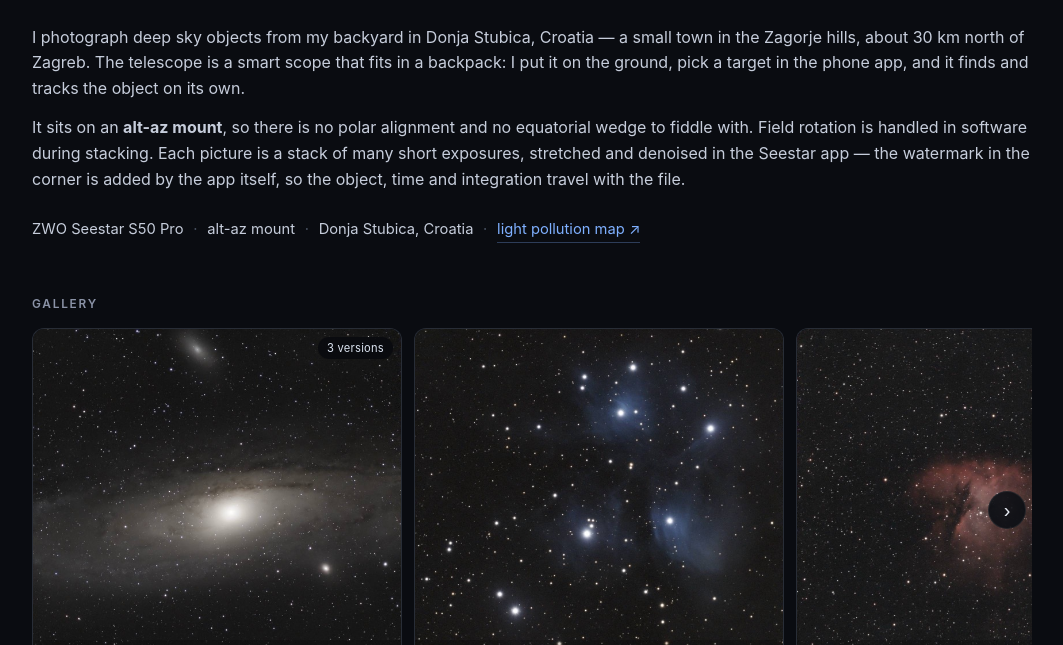
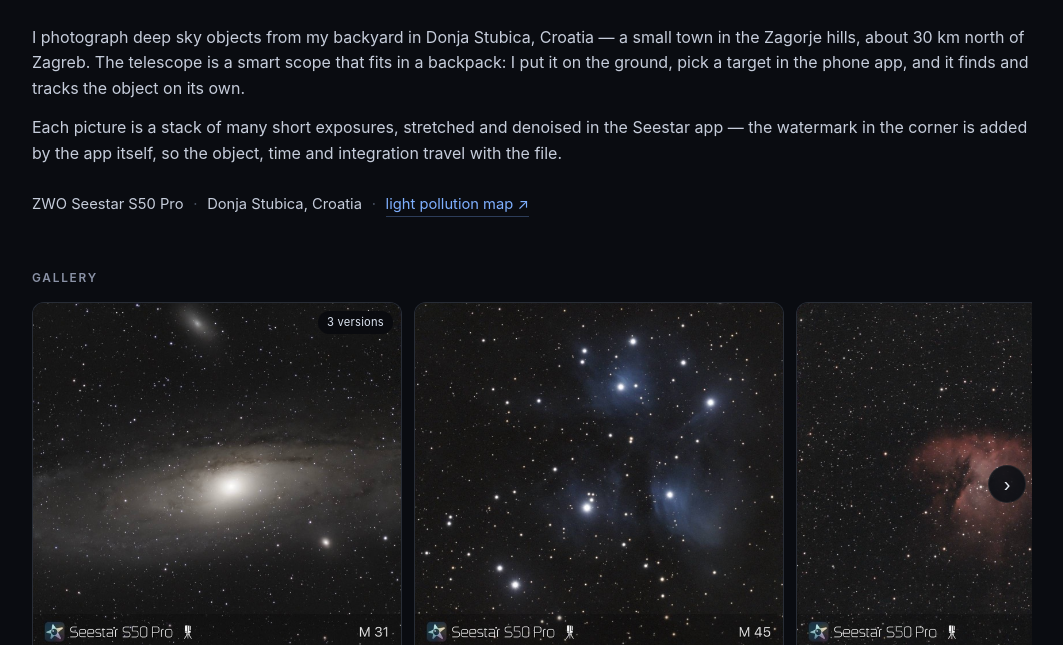
Before and after one commit to mzagar/astro-photos, a plain HTML site: page index.html in a window 1280 px wide. Shown: the part 155-800 px from the top of the page, without its empty margins (108-1171 px from the left). Drawn offline with Linux system fonts and the light colour scheme.

Commit message:
Shorten intro, drop the mount claim

```diff
--- a/index.html
+++ b/index.html
@@ -478,22 +478,18 @@
 
       <p class="intro">
         I photograph deep sky objects from my backyard in Donja Stubica, Croatia — a small
-        town in the Zagorje hills, about 30 km north of Zagreb. The telescope is a
-        smart scope that fits in a backpack: I put it on the ground, pick a target in
-        the phone app, and it finds and tracks the object on its own.
+        town in the Zagorje hills, about 30 km north of Zagreb. The telescope is a smart
+        scope that fits in a backpack: I put it on the ground, pick a target in the phone
+        app, and it finds and tracks the object on its own.
       </p>
       <p class="intro">
-        It sits on an <strong>alt-az mount</strong>, so there is no polar alignment and no
-        equatorial wedge to fiddle with. Field rotation is handled in software during
-        stacking. Each picture is a stack of many short exposures, stretched and
-        denoised in the Seestar app — the watermark in the corner is added by the app
-        itself, so the object, time and integration travel with the file.
+        Each picture is a stack of many short exposures, stretched and denoised in the
+        Seestar app — the watermark in the corner is added by the app itself, so the
+        object, time and integration travel with the file.
       </p>
 
       <p class="setup">
         <span>ZWO Seestar S50 Pro</span>
-        <span class="sep">·</span>
-        <span>alt-az mount</span>
         <span class="sep">·</span>
         <span>Donja Stubica, Croatia</span>
         <span class="sep">·</span>
```
